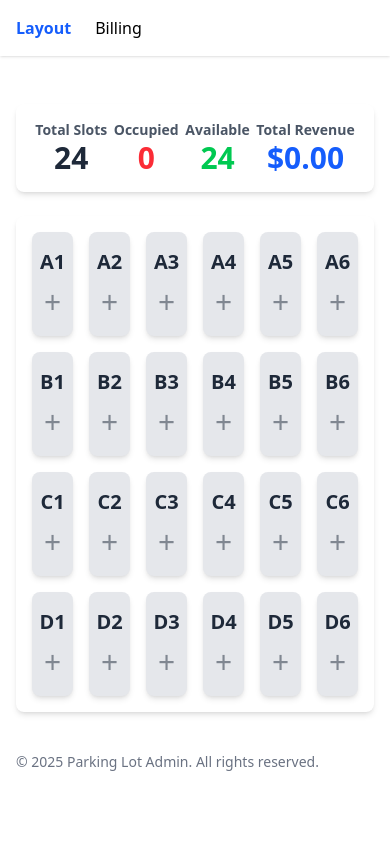
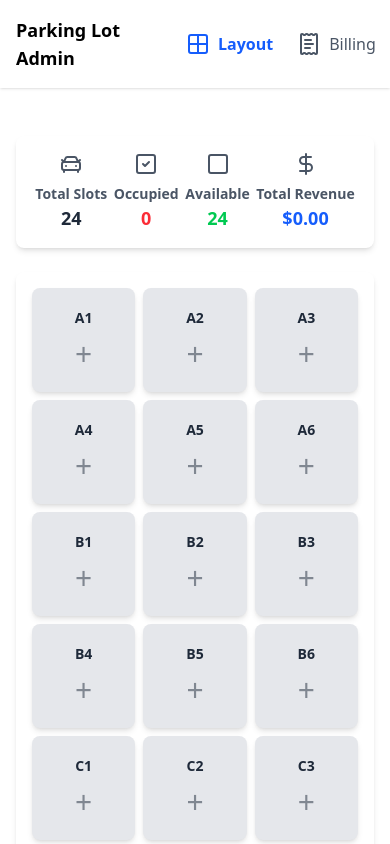
Before and after one commit to ArijitMajumdardev/parking-dashboard, a React (Vite) app: page / in a window 390 px wide. Shown: the top 844 px of the page. Built offline with nearby package versions, Linux system fonts and the light colour scheme.

Commit message:
Completed the assignment

```diff
--- a/package.json
+++ b/package.json
@@ -13,6 +13,7 @@
     "@tailwindcss/vite": "^4.1.13",
     "clsx": "^2.1.1",
     "date-fns": "^4.1.0",
+    "lucide-react": "^0.543.0",
     "react": "^19.1.1",
     "react-dom": "^19.1.1",
     "react-router-dom": "^7.8.2",
--- a/src/App.tsx
+++ b/src/App.tsx
@@ -12,7 +12,7 @@ export default function App() {
     <ParkingProvider>
       <BrowserRouter>
         <Header />
-        <main className="container mx-auto mt-8 p-4">
+        <main className="container mx-auto mt-8 p-4  ">
           <Routes>
             <Route path="/" element={<LayoutPage />} />
             <Route path="/billing" element={<BillingPage />} />
--- a/src/components/AssignCarModal.tsx
+++ b/src/components/AssignCarModal.tsx
@@ -1,24 +1,15 @@
 import React from "react";
-import type { FormEvent } from "react";
-
-
-interface AssignCarModalProps {
-  selectedSlot: ParkingSlot;
-  carRegistration: string;
-  setCarRegistration: (reg: string) => void;
-  handleAssignCar: (e: FormEvent) => void;
-  handleCloseModal: () => void;
-}
 
 const AssignCarModal: React.FC<AssignCarModalProps> = ({
   selectedSlot,
   carRegistration,
   setCarRegistration,
   handleAssignCar,
-  handleCloseModal,
+    handleCloseModal,
+  error
 }) => {
   return (
-    <div className="fixed inset-0 z-50 flex items-center justify-center bg-gray-900 bg-opacity-50 backdrop-blur-sm">
+    <div className="fixed inset-0 z-50 flex items-center justify-center bg-gray-900/20 bg-opacity-50 backdrop-blur-sm">
       <div className="bg-white p-6 rounded-lg shadow-xl w-full max-w-sm">
         <h3 className="text-xl font-bold mb-4">Add Car Registration</h3>
         <div className="mb-4">
@@ -43,7 +34,10 @@ const AssignCarModal: React.FC<AssignCarModalProps> = ({
               className="mt-1 block w-full rounded-md border-gray-300 shadow-sm p-2 focus:ring-blue-500 focus:border-blue-500"
               placeholder="Enter registration number"
               required
-            />
+                      />
+                      {error ? (<div className="text-left text-red-500 ">
+                          <p>Enter a differ car registration number</p>
+                      </div>):""}
           </div>
           <div className="flex justify-end space-x-2">
             <button
--- a/src/components/DashboardStats.tsx
+++ b/src/components/DashboardStats.tsx
@@ -1,3 +1,4 @@
+import { CarFront, DollarSign, Square, SquareCheck } from "lucide-react";
 import React from "react";
 
 interface DashboardStatsProps {
@@ -8,25 +9,26 @@ interface DashboardStatsProps {
 const DashboardStats: React.FC<DashboardStatsProps> = ({ parkingLayout, totalRevenue }) => {
   return (
     <div className="mb-6 p-4 bg-white rounded-lg shadow-md flex justify-around">
-      <div className="text-center">
-        <p className="text-sm font-semibold text-gray-600">Total Slots</p>
-        <p className="text-3xl font-bold text-gray-800">24</p>
+          <div className="text-center ">
+
+        <p className="text-sm font-semibold text-gray-600 flex items-center gap-2 flex-col md:flex-row"><CarFront /> Total Slots</p>
+        <p className="text-lg md:text-3xl font-bold text-gray-800">24</p>
       </div>
       <div className="text-center">
-        <p className="text-sm font-semibold text-gray-600">Occupied</p>
-        <p className="text-3xl font-bold text-red-500">
+        <p className="text-sm font-semibold text-gray-600 flex items-center gap-2  flex-col md:flex-row"><SquareCheck />Occupied</p>
+        <p className="text-lg md:text-3xl font-bold text-red-500">
           {parkingLayout.filter((s) => s.isOccupied).length}
         </p>
       </div>
       <div className="text-center">
-        <p className="text-sm font-semibold text-gray-600">Available</p>
-        <p className="text-3xl font-bold text-green-500">
+        <p className="text-sm font-semibold text-gray-600 flex items-center gap-2 flex-col md:flex-row"><Square />Available</p>
+        <p className="text-lg md:text-3xl font-bold text-green-500">
           {parkingLayout.filter((s) => !s.isOccupied).length}
         </p>
       </div>
       <div className="text-center">
-        <p className="text-sm font-semibold text-gray-600">Total Revenue</p>
-        <p className="text-3xl font-bold text-blue-600">
+        <p className="text-sm font-semibold text-gray-600 flex items-center gap-2 flex-col md:flex-row"><DollarSign />Total Revenue</p>
+        <p className="text-lg md:text-3xl font-bold text-blue-600">
           ${totalRevenue.toFixed(2)}
         </p>
       </div>
--- a/src/components/Header.tsx
+++ b/src/components/Header.tsx
@@ -1,15 +1,37 @@
 // components/Header.tsx
+import { Grid2x2, ReceiptText } from "lucide-react";
 import { NavLink } from "react-router-dom";
 
 export default function Header() {
   return (
-    <header className="bg-white shadow p-4 flex gap-6">
-      <NavLink to="/" className={({ isActive }) => isActive ? "font-bold text-blue-600" : ""}>
-        Layout
-      </NavLink>
-      <NavLink to="/billing" className={({ isActive }) => isActive ? "font-bold text-blue-600" : ""}>
-        Billing
-      </NavLink>
+    <header className="bg-white shadow p-4 flex gap-6 justify-between">
+          <div>
+              <h1 className="text-lg font-bold">Parking Lot Admin</h1>
+      </div>
+      <div className="w-50 flex justify-evenly">
+<NavLink
+  to="/"
+  className={({ isActive }) =>
+    `flex items-center gap-2 px-3 py-2 rounded ${
+      isActive ? "font-bold text-blue-600" : "text-gray-600"
+    }`
+  }
+>
+  <Grid2x2 />
+  Layout
+</NavLink>
+
+        <NavLink
+          to="/billing"
+           className={({ isActive }) =>
+    `flex items-center gap-2 px-3 py-2 rounded ${
+      isActive ? "font-bold text-blue-600" : "text-gray-600"
+    }`
+  }
+        ><ReceiptText />
+          Billing
+        </NavLink>
+      </div>
     </header>
   );
 }
--- a/src/components/ParkingLayout.tsx
+++ b/src/components/ParkingLayout.tsx
@@ -8,7 +8,7 @@ interface ParkingLayoutProps {
 
 const ParkingLayout: React.FC<ParkingLayoutProps> = ({ parkingLayout, handleOpenModal }) => {
   return (
-    <div className="grid grid-cols-6 gap-4 p-4 bg-white rounded-lg shadow-md">
+    <div className="grid grid-cols-3 md:grid-cols-6 gap-2 md:gap-4 p-4 bg-white rounded-lg shadow-md max-w-5xl w-[1000px]">
       {parkingLayout.map((slot) => (
         <ParkingSlotCard key={slot.id} slot={slot} onClick={handleOpenModal} />
       ))}
--- a/src/components/ParkingSlotCard.tsx
+++ b/src/components/ParkingSlotCard.tsx
@@ -1,22 +1,17 @@
 import React from "react";
-
-interface ParkingSlotCardProps {
-  slot: ParkingSlot;
-  onClick: (slot: ParkingSlot) => void;
-}
 
 const ParkingSlotCard: React.FC<ParkingSlotCardProps> = ({ slot, onClick }) => {
   return (
     <div
-      className={`flex flex-col items-center justify-center p-4 rounded-lg shadow-md cursor-pointer transition-all duration-300 ease-in-out transform hover:scale-105 ${
+      className={`h-26 md:h-20 flex flex-col items-center justify-center p-4 rounded-lg shadow-md cursor-pointer transition-all duration-300 ease-in-out transform hover:scale-105 ${
         slot.isOccupied ? "bg-gray-800 text-white" : "bg-gray-200 text-gray-800"
       }`}
       onClick={() => !slot.isOccupied && onClick(slot)}
     >
-      <div className="text-xl font-bold">{slot.id}</div>
+      <div className="md:text-xl text-sm font-bold">{slot.id}</div>
       {slot.isOccupied ? (
-        <div className="mt-2 text-center text-sm">
-          <div className="font-semibold">{slot.carRegistration}</div>
+        <div className=" text-center text-sm">
+          <div className="font-semibold text-xs">{slot.carRegistration}</div>
           <div className="text-xs">
             Entry: {slot.entryTime ? new Date(slot.entryTime).toLocaleTimeString() : ""}
           </div>
--- a/src/pages/BillingPage.tsx
+++ b/src/pages/BillingPage.tsx
@@ -6,10 +6,10 @@ import { useParkingContext } from "../context/ParkingContext";
 const BillingPage = () => {
   const [billingRegNumber, setBillingRegNumber] = useState<string>("");
   const [receipt, setReceipt] = useState<Receipt | null>(null);
-    const [billingError, setBillingError] = useState<string>("");
+  const [billingError, setBillingError] = useState<string>("");
 
-      const { parkingLayout, setParkingLayout,setTotalRevenue } = useParkingContext();
-
+  const { parkingLayout, setParkingLayout, setTotalRevenue } =
+    useParkingContext();
 
   const handleGenerateReceipt = useCallback(
     (e: FormEvent) => {
@@ -71,12 +71,14 @@ const BillingPage = () => {
   }, [receipt, parkingLayout]);
 
   return (
-    <div className="flex flex-col items-center justify-start p-8 bg-gray-100 min-h-screen font-inter">
-      <div className="w-full max-w-2xl bg-white rounded-lg shadow-md p-6">
-        <h2 className="text-2xl font-bold mb-4 text-gray-800">Billing Page</h2>
+    <div className="flex flex-col items-center justify-start gap-6 p-8 bg-gray-100 min-h-screen font-inter">
+      <div className="w-full max-w-2xl  rounded-lg shadow-md p-6 ">
+        <h2 className="text-2xl font-bold mb-4 text-gray-800">
+          Generate Receipt
+        </h2>
         <div className="mb-4">
           <h3 className="text-xl font-semibold mb-2 text-gray-700">
-            Generate Receipt
+            Car Registration Number
           </h3>
           <form onSubmit={handleGenerateReceipt} className="flex space-x-2">
             <input
@@ -98,13 +100,16 @@ const BillingPage = () => {
             <p className="mt-2 text-red-500 text-sm">{billingError}</p>
           )}
         </div>
-        {receipt && (
+      </div>
+
+      {receipt && (
+
           <ReceiptCard
             receipt={receipt}
             handleCloseParking={handleCloseParking}
           />
-        )}
-      </div>
+
+      )}
     </div>
   );
 };
--- a/src/pages/LayoutPage.tsx
+++ b/src/pages/LayoutPage.tsx
@@ -1,4 +1,4 @@
-import  { useCallback, useState } from "react";
+import { useCallback, useState } from "react";
 import DashboardStats from "../components/DashboardStats";
 import ParkingLayout from "../components/ParkingLayout";
 import AssignCarModal from "../components/AssignCarModal";
@@ -9,23 +9,40 @@ const LayoutPage = () => {
   const [showModal, setShowModal] = useState<boolean>(false);
   const [selectedSlot, setSelectedSlot] = useState<ParkingSlot | null>(null);
   const [carRegistration, setCarRegistration] = useState<string>("");
-
+  const [error, setError] = useState(false);
   const { parkingLayout, setParkingLayout, totalRevenue } = useParkingContext();
 
+
+
   const handleOpenModal = useCallback((slot: ParkingSlot) => {
+    console.log(parkingLayout);
     setSelectedSlot(slot);
     setShowModal(true);
   }, []);
 
-  const handleCloseModal = useCallback(() => {
+    const handleCloseModal = useCallback(() => {
+      setError(false)
     setShowModal(false);
     setSelectedSlot(null);
     setCarRegistration("");
   }, []);
 
+  const checkForSameCarId = () => {
+    return parkingLayout.some(
+      (item) =>
+        item.isOccupied &&
+        item.carRegistration === carRegistration.toUpperCase()
+    );
+  };
+
   const handleAssignCar = useCallback(
     (e: FormEvent) => {
       e.preventDefault();
+
+      if (checkForSameCarId()) {
+        setError(true);
+        return;
+      }
       if (selectedSlot && carRegistration) {
         const newLayout = parkingLayout.map((slot) =>
           slot.id === selectedSlot.id
@@ -45,15 +62,17 @@ const LayoutPage = () => {
   );
 
   return (
-    <>
+    <div className="container  mx-auto ">
       <DashboardStats
         parkingLayout={parkingLayout}
         totalRevenue={totalRevenue}
       />
-      <ParkingLayout
-        parkingLayout={parkingLayout}
-        handleOpenModal={handleOpenModal}
-      />
+      <div className="  flex justify-center items-center">
+        <ParkingLayout
+          parkingLayout={parkingLayout}
+          handleOpenModal={handleOpenModal}
+        />
+      </div>
       {showModal && selectedSlot && (
         <AssignCarModal
           selectedSlot={selectedSlot}
@@ -61,9 +80,10 @@ const LayoutPage = () => {
           setCarRegistration={setCarRegistration}
           handleAssignCar={handleAssignCar}
           handleCloseModal={handleCloseModal}
+          error={error}
         />
       )}
-    </>
+    </div>
   );
 };
 
```
Also changed, not shown: src/components/ReceiptCard.tsx (+39 -15 lines), src/types/global.d.ts (renamed from src/types/slot.d.ts, +14 -0 lines), 1 other file (tests, documents, lock files or other folders).
